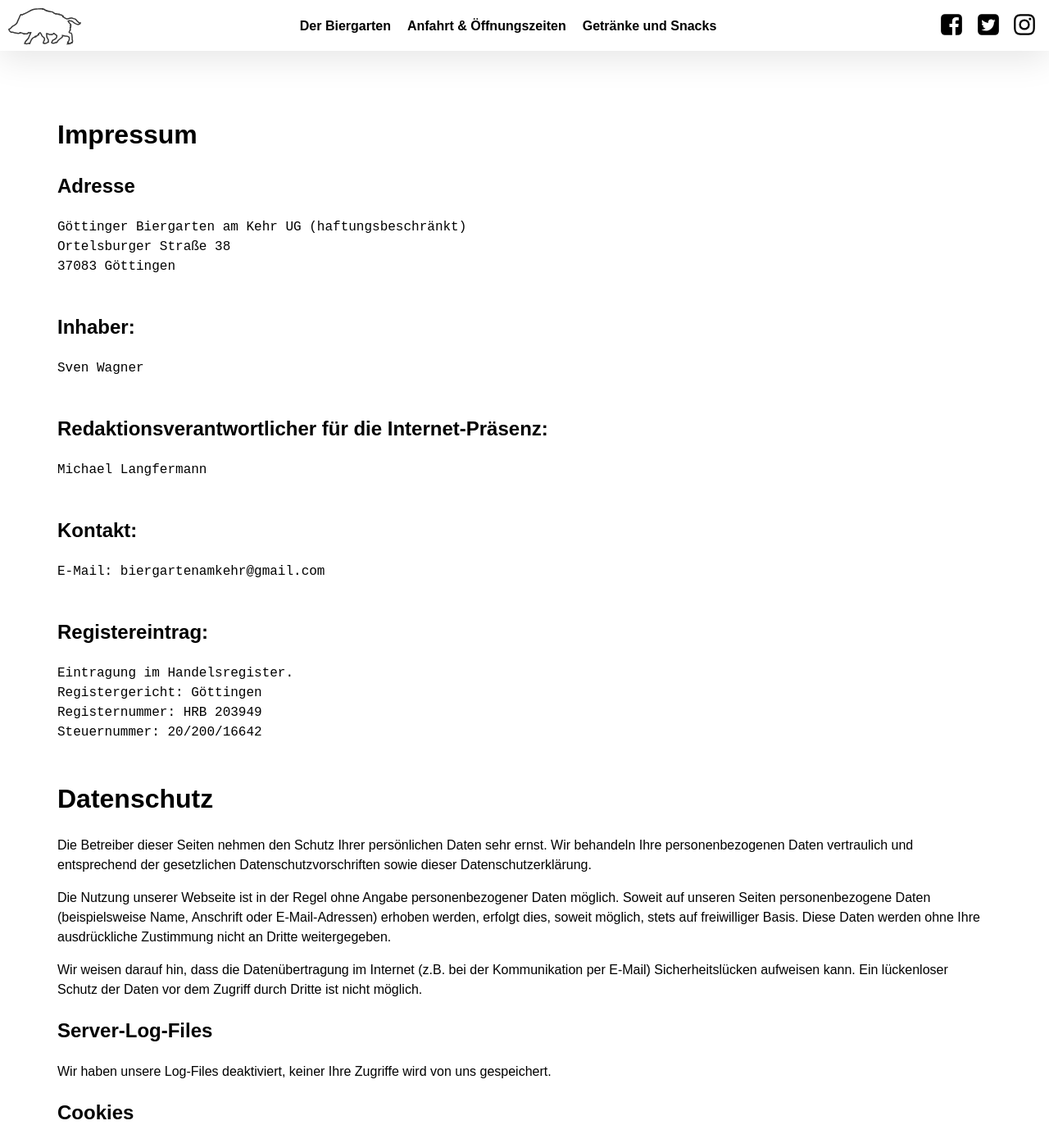
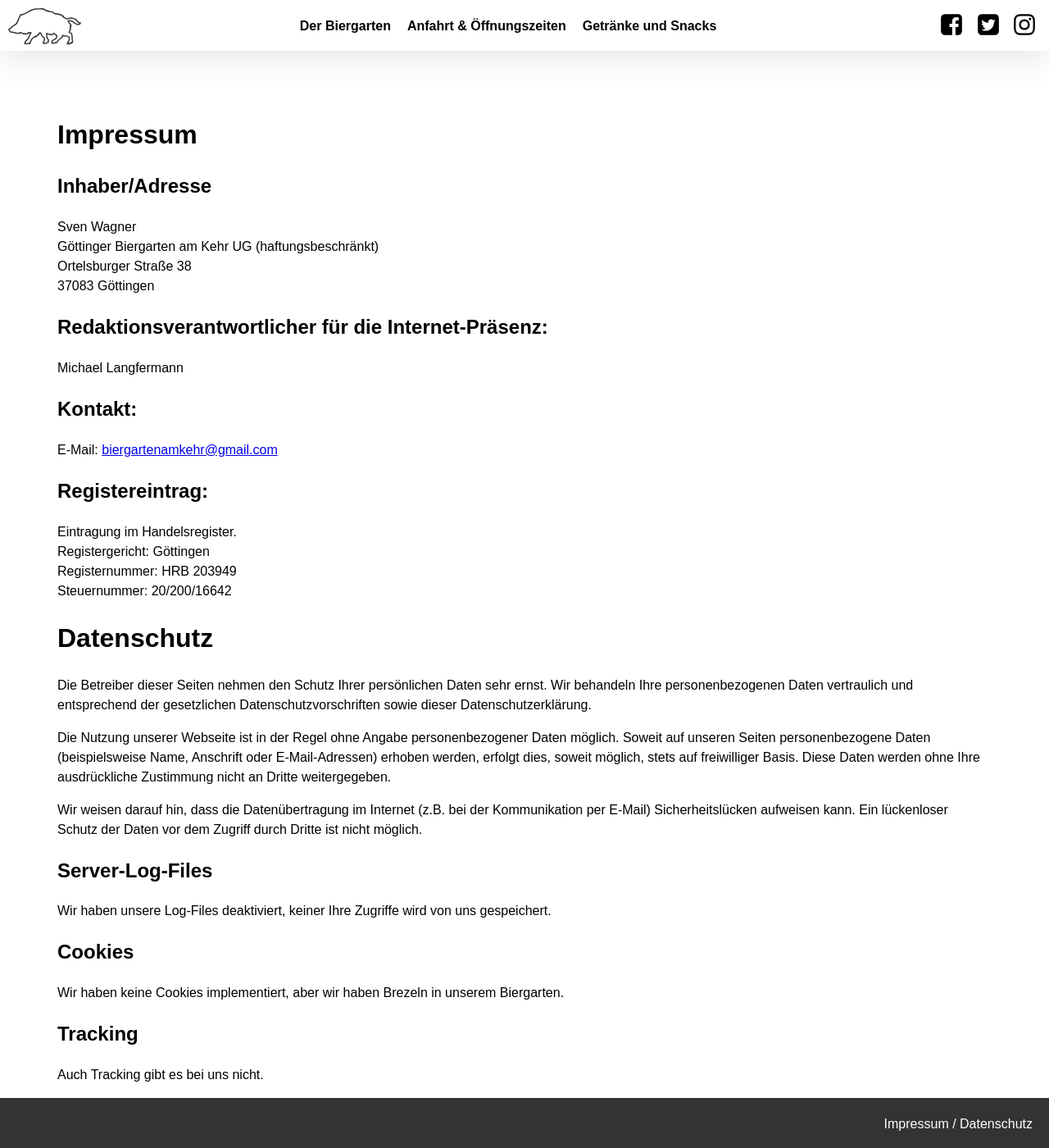
Before and after one commit to versable/kehr-website, a Jekyll site: the page built from impressum.html, in a window 1280 px wide and 1400 px high. Shown: the whole window at 82% size. Built offline with Jekyll 4.4.1, drawn with Linux system fonts in a browser that asks for light colours.

Commit message:
Update address

```diff
--- a/_sass/_base.scss
+++ b/_sass/_base.scss
@@ -17,6 +17,10 @@ html, body {
 
 body {
     padding-top: 60px;
+}
+
+address {
+    font-style: normal;
 }
 
 small {
@@ -309,7 +313,6 @@ nav {
     }
 
     address {
-        font-style: normal;
         padding-bottom: 10px;
     }
 
--- a/impressum.html
+++ b/impressum.html
@@ -5,33 +5,32 @@ permalink: /impressum/
 ---
 <div class="container" style="margin-top: 80px">
     <h1 id="impressum">Impressum</h1>
-    <h2 id="adresse">Adresse</h2>
-    <pre>
-Göttinger Biergarten am Kehr UG (haftungsbeschränkt)
-Ortelsburger Straße 38
-37083 Göttingen
-    </pre>
-    <h2 id="vertreten-durch">Inhaber:</h2>
-    <pre>
-Sven Wagner
-    </pre>
+    <h2 id="adresse">Inhaber/Adresse</h2>
+    <address>
+        Sven Wagner</br>
+        Göttinger Biergarten am Kehr UG (haftungsbeschränkt)</br>
+        Ortelsburger Straße 38</br>
+        37083 Göttingen
+    </address>
     <h2 id="redaktionsverantwortlicher-fr-die-internet-prsenz">
         Redaktionsverantwortlicher für die Internet-Präsenz:
     </h2>
-    <pre>
-Michael Langfermann
-    </pre>
+    <p>
+        Michael Langfermann
+    </p>
     <h2 id="kontakt">Kontakt:</h2>
-    <pre>
-E-Mail: biergartenamkehr@gmail.com
-    </pre>
+    <p>
+        E-Mail: <a href="mailto:biergartenamkehr@gmail.com">
+            biergartenamkehr@gmail.com
+        </a>
+    </p>
     <h2 id="registereintrag">Registereintrag:</h2>
-    <pre>
-Eintragung im Handelsregister.
-Registergericht: Göttingen
-Registernummer: HRB 203949
-Steuernummer: 20/200/16642
-        </pre>
+    <p>
+        Eintragung im Handelsregister.</br>
+        Registergericht: Göttingen</br>
+        Registernummer: HRB 203949</br>
+        Steuernummer: 20/200/16642
+    </p>
     <h1 id="datenschutz">Datenschutz</h1>
     <p>
         Die Betreiber dieser Seiten nehmen den Schutz Ihrer persönlichen Daten
```
